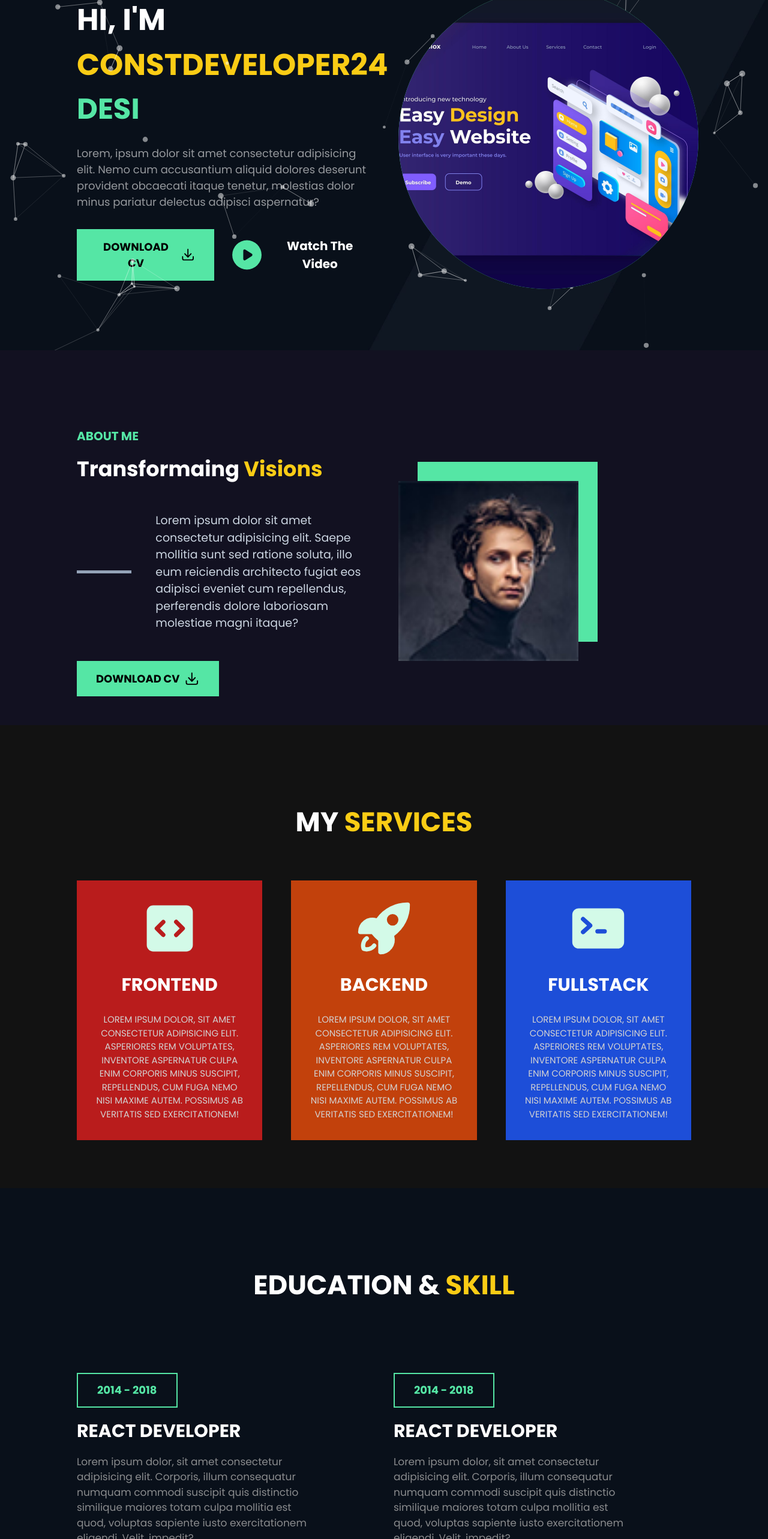
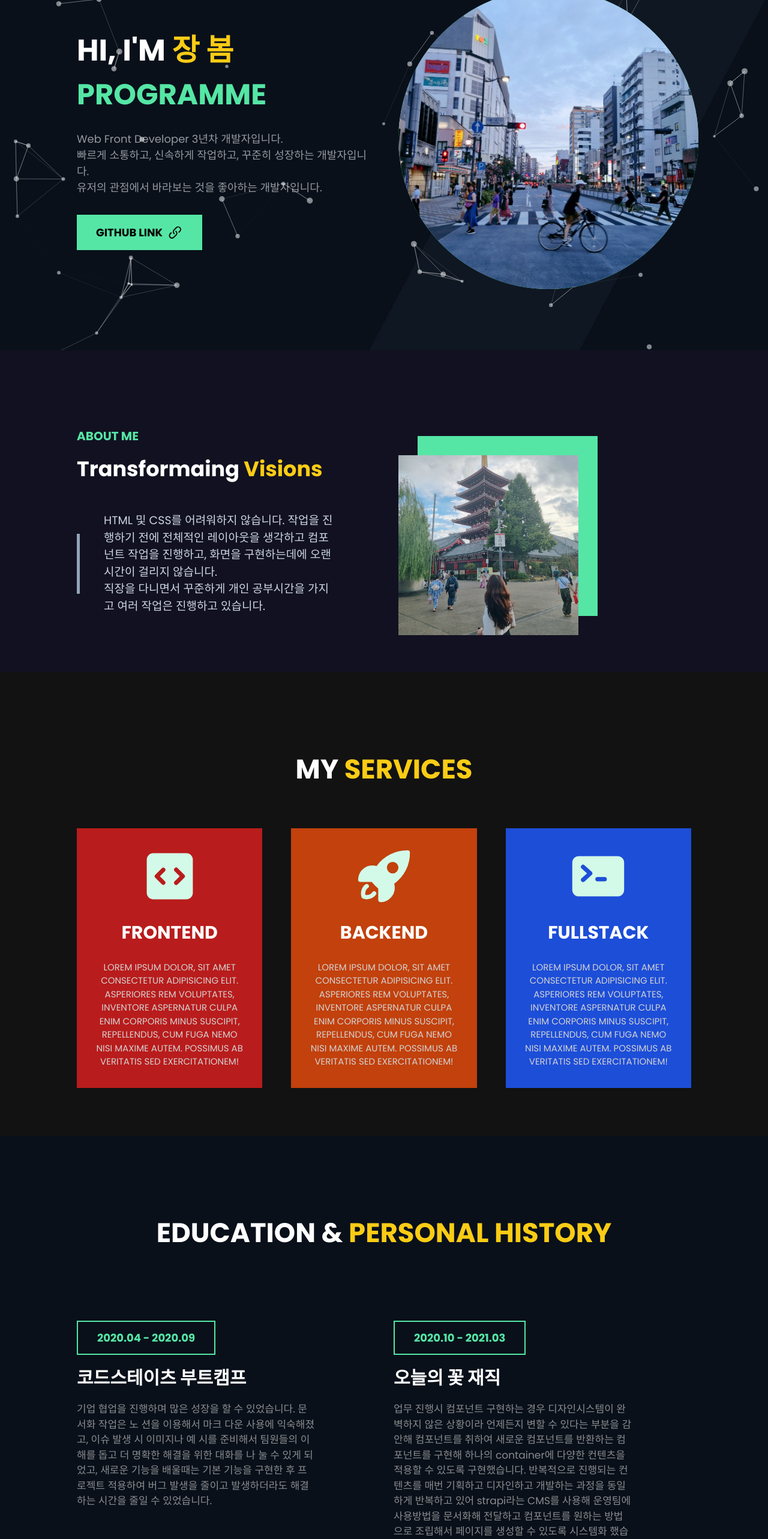
Before and after one commit to constdeveloper24/portfolio, a Next.js app: page / in a window 1280 px wide. Shown: the part 200-2766 px from the top of the page at 60% size. Built offline with nearby package versions, Linux system fonts and the light colour scheme.

Commit message:
chore: 포트폴리오 자기소개 작성

```diff
--- a/components/About.tsx
+++ b/components/About.tsx
@@ -14,25 +14,30 @@ const About = () => {
             Transformaing <span className="text-yellow-400">Visions</span>
           </h2>
           <div className="mb-[3rem] flex items-center md:space-x-10">
-            <span className="w-[100px] hidden md:block h-[5px] bg-slate-400 reounded-sm"></span>
+            <span className="h-[100px] hidden md:block w-[5px] bg-slate-400 reounded-sm"></span>
             <p className="text-[19px] text-slate-300 w-[80%]">
-              Lorem ipsum dolor sit amet consectetur adipisicing elit. Saepe
-              mollitia sunt sed ratione soluta, illo eum reiciendis architecto
-              fugiat eos adipisci eveniet cum repellendus, perferendis dolore
-              laboriosam molestiae magni itaque?
+              <p>
+                HTML 및 CSS를 어려워하지 않습니다. 작업을 진행하기 전에 전체적인
+                레이아웃을 생각하고 컴포넌트 작업을 진행하고, 화면을
+                구현하는데에 오랜 시간이 걸리지 않습니다.
+              </p>
+              <p>
+                직장을 다니면서 꾸준하게 개인 공부시간을 가지고 여러 작업은
+                진행하고 있습니다.
+              </p>
             </p>
           </div>
-          <button className="px-[2rem] hover:bg-yellow-400 transition-all duration-200 py-[1rem] text-[18px] font-bold uppercase bg-[#55e6a5] text-black flex items-center space-x-2">
+          {/* <button className="px-[2rem] hover:bg-yellow-400 transition-all duration-200 py-[1rem] text-[18px] font-bold uppercase bg-[#55e6a5] text-black flex items-center space-x-2">
             <p>Download Cv</p>
             <ArrowDownTrayIcon className="w-[1.6rem] h-[1.7rem] text-black" />
-          </button>
+          </button> */}
         </div>
         <div
           data-aos="fade-left"
           className="1g:w-[500px] mx-auto md:mx-0 mt-[2rem] 1g:mt-0 1g:h-[500px] w-[300px] h-[300px] relative"
         >
           <Image
-            src="/images/c1.jpg"
+            src="/images/me.jpg"
             alt="user"
             layout="fill"
             objectFit="contain"
--- a/components/Blog.tsx
+++ b/components/Blog.tsx
@@ -9,7 +9,7 @@ const Blog = () => {
   return (
     <div className="pt-[4rem] md:pt-[8rem] pb-[4rem] bg-[#02050a]">
       <h1 className="heading">
-        MY <span className="text-yellow-400">BLOG</span>
+        MY <span className="text-yellow-400">BLOG(작업중)</span>
       </h1>
       <div className="grid grid-cols-1 lg:grid-cols-2 xl:grid-cols-3 mt-[4rem] gap-[3rem] w-[80%] mx-auto">
         <div>
--- a/components/Footer.tsx
+++ b/components/Footer.tsx
@@ -18,7 +18,7 @@ const Footer = () => {
               Address
             </h1>
             <p className="text-[17px] w-[90%] text-white opacity-60">
-              Lorem ipsum dolor sit amet consectetur, adipisicing elit.
+              서울 관악구
             </p>
           </div>
         </div>
@@ -44,7 +44,7 @@ const Footer = () => {
               Send Us Email
             </h1>
             <p className="text-[17px] w-[90%] text-white opacity-60">
-              Example.com
+              constdeveloper24@gmail.com
             </p>
           </div>
         </div>
--- a/components/Hero.tsx
+++ b/components/Hero.tsx
@@ -2,41 +2,51 @@ import React from "react";
 import Particle from "./Particle";
 import TextEffect from "./TextEffect";
 import Image from "next/image";
-import { ArrowDownTrayIcon, PlayCircleIcon } from "@heroicons/react/20/solid";
+import {
+  ArrowDownTrayIcon,
+  PlayCircleIcon,
+  LinkIcon,
+} from "@heroicons/react/20/solid";
 
 const Hero = () => {
+  const ClickDownloadButton = () => {
+    window.open("https://github.com/constdeveloper24");
+  };
   return (
     <div className="h-[88vh] bg-[url('/images/banner.jpg')] mt-[10vh] bg-cover bg-center">
       <Particle />
       <div className="w-[80%] grid-cols-2 mx-auto grid 1g:grid-cols-2 gap-[3rem] h-[100%] items-center">
         <div>
           <h1 className="text-[35px] md:text-[50px] text-white font-bold">
-            HI, I&apos;M{" "}
-            <span className="text-yellow-400">CONSTDEVELOPER24</span>
+            HI, I&apos;M <span className="text-yellow-400">장 봄</span>
           </h1>
           <TextEffect />
           <p className="mt-[1.5rem] text-[18px] text-[#ffffff92]">
-            Lorem, ipsum dolor sit amet consectetur adipisicing elit. Nemo cum
-            accusantium aliquid dolores deserunt provident obcaecati itaque
-            tenetur, molestias dolor minus pariatur delectus adipisci
-            aspernatur?
+            <p>Web Front Developer 3년차 개발자입니다.</p>
+            <p>
+              빠르게 소통하고, 신속하게 작업하고, 꾸준히 성장하는 개발자입니다.
+            </p>
+            <p>유저의 관점에서 바라보는 것을 좋아하는 개발자입니다.</p>
           </p>
           <div className="mt-[2rem] flex-col space-y-6 sm:space-y-0 sm:flex sm:flex-row items-center sm:space-x-6">
-            <button className="px-[2rem] hover:bg-yellow-400 transition-all duration-200 py-[1rem] text-[18px] font-bold uppercase bg-[#55e6a5] text-black flex items-center space-x-2">
-              <p>Download Cv</p>
-              <ArrowDownTrayIcon className="w-[1.6rem] h-[1.7rem] text-black" />
+            <button
+              className="px-[2rem] hover:bg-yellow-400 transition-all duration-200 py-[1rem] text-[18px] font-bold uppercase bg-[#55e6a5] text-black flex items-center space-x-2"
+              onClick={ClickDownloadButton}
+            >
+              <p>GitHub Link</p>
+              <LinkIcon className="w-[1.6rem] h-[1.7rem] text-black" />
             </button>
-            <button className="flex items-center space-x-2">
+            {/* <button className="flex items-center space-x-2">
               <PlayCircleIcon className="w-[4rem] h-[4rem] hover:text-yellow-400 transition-200 duration-200 text-[#55e6a5]" />
               <p className="text-[20px] font-semibold text-white">
                 Watch The Video
               </p>
-            </button>
+            </button> */}
           </div>
         </div>
         <div className="w-[500px] hidden bg-[#55e6a5] relative lg:flex items-center rounded-full h-[500px]">
           <Image
-            src="/images/p1.jpg"
+            src="/images/japan.jpg"
             alt="user"
             layout="fill"
             className="object-cover rounded-full"
--- a/components/Projects.tsx
+++ b/components/Projects.tsx
@@ -5,7 +5,7 @@ export const Projects = () => {
   return (
     <div className="bg-[#02050a] pt-[4rem] md:pt-[8rem] pb-[1rem]">
       <h1 className="heading">
-        Pro<span className="text-yellow-400">Ject</span>
+        Pro<span className="text-yellow-400">Ject(작업중)</span>
       </h1>
       <div className="w-[80%] pt-[2rem] mx-auto grid grid-cols-1 md:grid-cols-2 lg:grid-cols-3 gap-[2rem]">
         <div data-aos="fade-up">
--- a/components/Skills.tsx
+++ b/components/Skills.tsx
@@ -6,28 +6,53 @@ const Skills = () => {
   return (
     <div className="pt-[4rem] md:pt-[8rem] pb-[5rem] bg-[#09101a]">
       <h1 className="heading">
-        Education & <span className="text-yellow-400">Skill</span>
+        Education & <span className="text-yellow-400">Personal history</span>
       </h1>
       <div className="w-[80%] mx-auto pt-[4rem] md:pt-[8rem] grid grid-cols-1 md:grid-cols-2 gap-[2rem] items-center">
         <div>
-          <SkillsItem title="React Developer" year="2014 - 2018" />
-          <SkillsItem title="Next Developer" year="2016 - 2020" />
+          <SkillsItem
+            title="코드스테이츠 부트캠프"
+            year="2020.04 - 2020.09"
+            content="기업 협업을 진행하며 많은 성장을 할 수 있었습니다. 문서화 작업은 노
+션을 이용해서 마크 다운 사용에 익숙해졌고, 이슈 발생 시 이미지나 예
+시를 준비해서 팀원들의 이해를 돕고 더 명확한 해결을 위한 대화를 나
+눌 수 있게 되었고, 새로운 기능을 배울때는 기본 기능을 구현한 후 프
+로젝트 적용하여 버그 발생을 줄이고 발생하더라도 해결하는 시간을
+줄일 수 있었습니다."
+          />
+          <SkillsItem
+            title="모라니크 재직"
+            year="2021.04 - 2022.05"
+            content="재 사용성이 높은 atomic 디자인을 적용해서 컴포넌트를 구현했습니
+다. React Hook을 이용해 상태값을 적용했고, 추후에 custom hook
+을 구현했습니다. TypeScript를 이용해서 type을 지정했습니다. 기능
+이 구현되면 좀 더 다듬어진 코드를 위해 리팩토링을 진행하여 불필요
+한 코드를 줄였습니다."
+          />
           <SkillsLanguage
             skill1={"HTML"}
-            skill2={"CSS"}
-            skill3={"JAVASCRIPT"}
+            skill2={"JAVASCRIPT"}
+            skill3={"REACT"}
             level1="w-[91%]"
             level2="w-[88%]"
             level3="w-[80%]"
           />
         </div>
         <div>
-          <SkillsItem title="React Developer" year="2014 - 2018" />
-          <SkillsItem title="Next Developer" year="2016 - 2020" />
+          <SkillsItem
+            title="오늘의 꽃 재직"
+            year="2020.10 - 2021.03"
+            content="업무 진행시 컴포넌트 구현하는 경우 디자인시스템이 완벽하지 않은 상황이라 언제든지 변할 수 있다는 부분을 감안해 컴포넌트를 취하여 새로운 컴포넌트를 반환하는 컴포넌트를 구현해 하나의 container에 다양한 컨텐츠을 적용할 수 있도록 구현했습니다. 반복적으로 진행되는 컨텐츠를 매번 기획하고 디자인하고 개발하는 과정을 동일하게 반복하고 있어 strapi라는 CMS를 사용해 운영팀에 사용방법을 문서화해 전달하고 컴포넌트를 원하는 방법으로 조립해서 페이지를 생성할 수 있도록 시스템화 했습니다. "
+          />
+          <SkillsItem
+            title="번개장터"
+            year="2022.08 - 재직중"
+            content="번개톡을 이용해 실시간 채팅으로 유저간의 원할한 소통을 담당하고 있습니다. 이외에 사기제재, 고객센터 등의 전반적인 서비스를 담당하면 근무중입니다"
+          />
           <SkillsLanguage
-            skill1={"HTML"}
-            skill2={"CSS"}
-            skill3={"JAVASCRIPT"}
+            skill1={"CSS"}
+            skill2={"TYPESCRIPT"}
+            skill3={"NEXT.JS"}
             level1="w-[91%]"
             level2="w-[88%]"
             level3="w-[80%]"
--- a/components/SkillsItem.tsx
+++ b/components/SkillsItem.tsx
@@ -3,9 +3,10 @@ import React from "react";
 interface Props {
   title: string;
   year: string;
+  content: string;
 }
 
-const SkillsItem = ({ title, year }: Props) => {
+const SkillsItem = ({ title, year, content }: Props) => {
   return (
     <div className="mb-[4rem] md:mb-[8rem]">
       <span className="px-[2rem] text-[#55e6a5] py-[0.9rem] font-bold text-[18px] border-[2px] border-[#55e6a5]">
@@ -15,10 +16,7 @@ const SkillsItem = ({ title, year }: Props) => {
         {title}
       </h1>
       <p className="text-[#aaaaaa] font-normal w-[80%] text-[17px] opacity-80">
-        Lorem ipsum dolor, sit amet consectetur adipisicing elit. Corporis,
-        illum consequatur numquam commodi suscipit quis distinctio similique
-        maiores totam culpa mollitia est quod, voluptas sapiente iusto
-        exercitationem eligendi. Velit, impedit?
+        {content}
       </p>
     </div>
   );
--- a/components/Testimonial.tsx
+++ b/components/Testimonial.tsx
@@ -5,7 +5,7 @@ export const Testimonial = () => {
   return (
     <div className="bg-[#02050a] pt-[4rem] md:pt-[8rem] pb-[1rem]">
       <h1 className="heading">
-        Client <span className="text-yellow-400">Review</span>
+        Client <span className="text-yellow-400">Review(작업중)</span>
       </h1>
       <div className="pt-[5rem] pb-[4rem] w-[80%] mx-auto">
         {/* Testimonial Slider */}
--- a/components/TextEffect.tsx
+++ b/components/TextEffect.tsx
@@ -8,8 +8,6 @@ const TextEffect = () => {
         "Coder",
         1500, // wait 1s before replacing "Mice" with "Hamsters"
         "Web developer",
-        1500,
-        "designer",
         1500,
         "Programmer",
         1500,
```
Also changed, not shown: public/images/japan.jpg (added), public/images/me.jpg (added).
